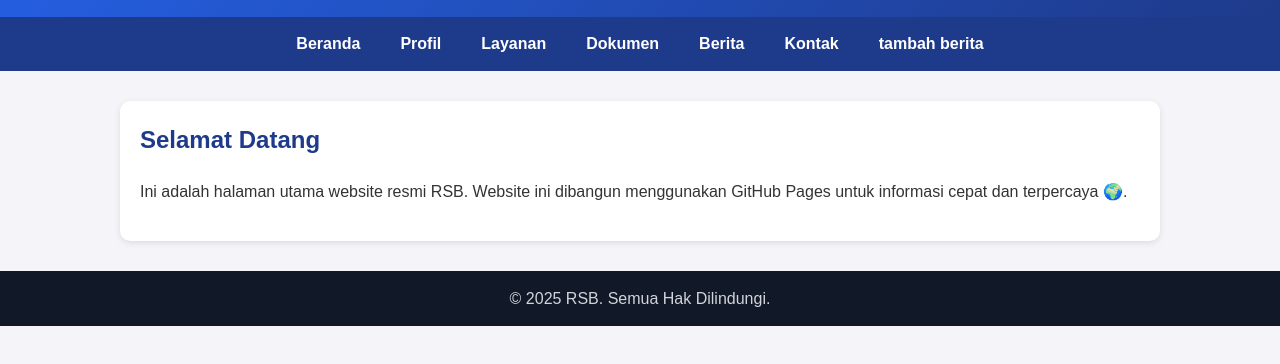
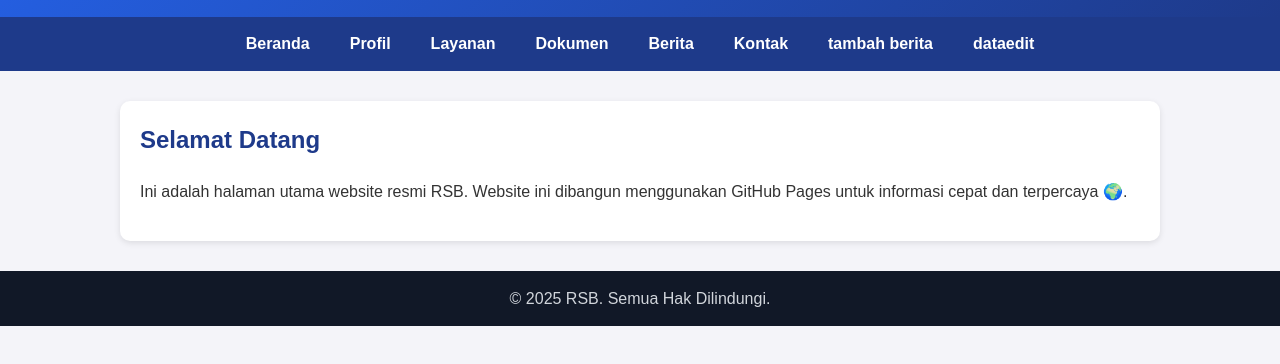
Before and after one commit to butarbutar/rsb, a plain HTML site: page index.html in a window 1280 px wide. Shown: the part 176-540 px from the top of the page. Drawn offline with Linux system fonts and the light colour scheme.

Commit message:
Update index.html

```diff
--- a/index.html
+++ b/index.html
@@ -25,6 +25,8 @@
     <a href="berita.html">Berita</a>
     <a href="kontak.html">Kontak</a>
      <a href="tambah-berita.html">tambah berita</a>
+    <a href="dataedit.html">dataedit</a>
+
   </nav>
 
   <main class="container">
```
